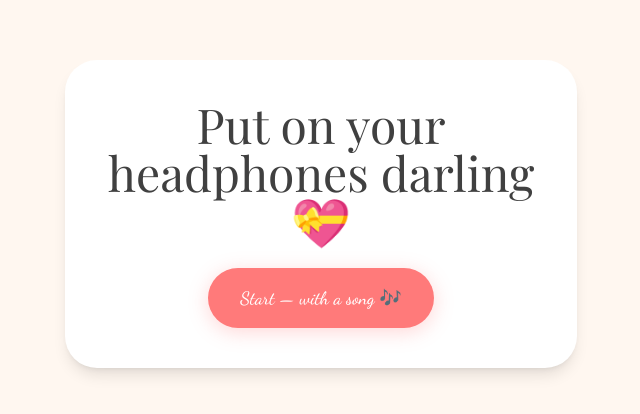
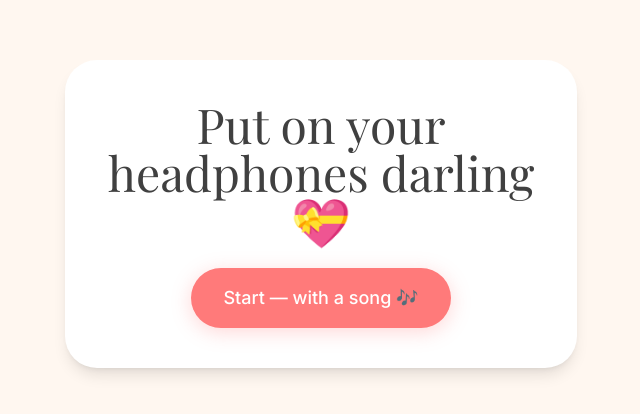
Before and after one commit to ryderbk/projectswe, a React (Vite) app: page / in a window 1280 px wide. Shown: the part 186-600 px from the top of the page, without its empty margins (319-959 px from the left). Built offline with nearby package versions, Linux system fonts and the light colour scheme; the HTML template or start-up script is replaced by a standard one.

Commit message:
Restored to '68c7f9fe9c46abf0f6b18ceca170de1c162c81c6'
Replit-Restored-To: 68c7f9fe9c46abf0f6b18ceca170de1c162c81c6

```diff
--- a/src/index.css
+++ b/src/index.css
@@ -1,4 +1,4 @@
-@import url('https://fonts.googleapis.com/css2?family=Playfair+Display:wght@400;500;600;700&family=Dancing+Script:wght@400;500;600;700&family=Inter:wght@300;400;500;600&display=swap');
+@import url('https://fonts.googleapis.com/css2?family=Playfair+Display:wght@400;500;600;700&family=Inter:wght@300;400;500;600&display=swap');
 
 @tailwind base;
 @tailwind components;
@@ -90,7 +90,7 @@
 
   body {
     @apply bg-background text-foreground font-sans antialiased;
-    font-family: 'Dancing Script', cursive;
+    font-family: 'Inter', sans-serif;
   }
 
   h1, h2, h3, h4, h5, h6 {
--- a/tailwind.config.ts
+++ b/tailwind.config.ts
@@ -61,9 +61,8 @@ export default {
         glow: "hsl(var(--glow))",
       },
       fontFamily: {
-        sans: ['Dancing Script', 'cursive'],
+        sans: ['Inter', 'system-ui', 'sans-serif'],
         serif: ['Playfair Display', 'Georgia', 'serif'],
-        romantic: ['Dancing Script', 'cursive'],
       },
       fontSize: {
         'hero': ['clamp(2rem, 8vw, 3.5rem)', { lineHeight: '1.1', letterSpacing: '-0.02em' }],
```
